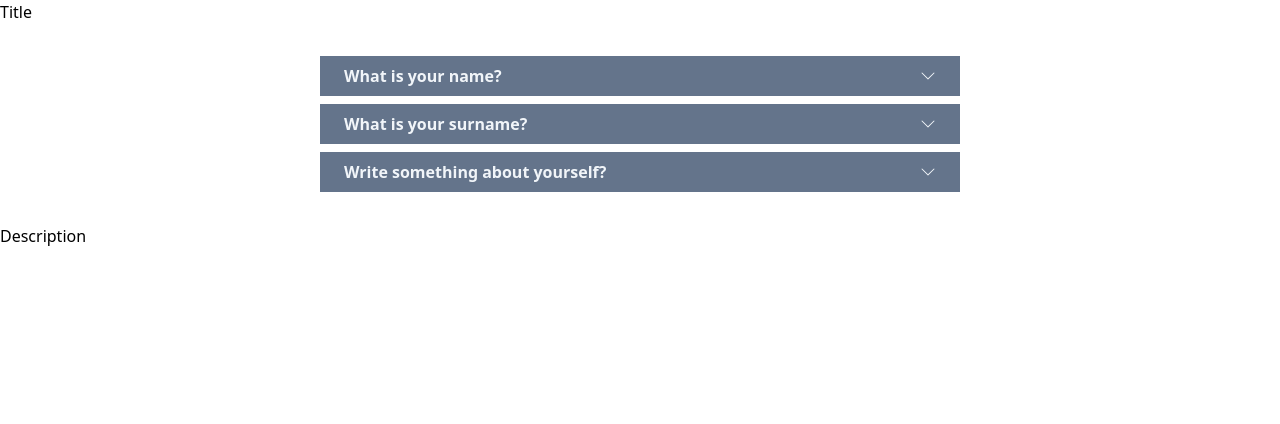
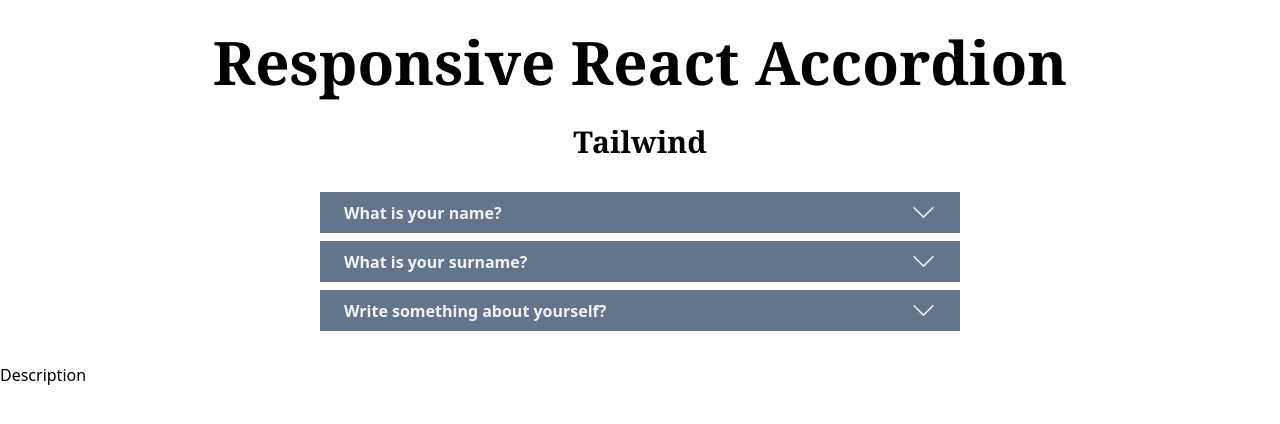
Before and after one commit to Kiril-Pavlov/responsive-react-accordion, a React (Create React App) app: page / in a window 1280 px wide. Shown: the top 424 px of the page. Built offline with nearby package versions, Linux system fonts and the light colour scheme.

Commit message:
addeed tiotle and styles to it

```diff
--- a/src/components/AccordionItem.jsx
+++ b/src/components/AccordionItem.jsx
@@ -8,7 +8,7 @@
     <div>
         <div className='flex flex-row py-2 px-6 items-center justify-between bg-slate-500 font-bold text-slate-100'>
             <div>{question}</div>
-            <div onClick={()=>setIsActive(!isActive)}>{(isActive === false ? <BsChevronDown /> : <BsChevronUp />)}</div>
+            <div onClick={()=>setIsActive(!isActive)}>{(isActive === false ? <BsChevronDown size={25}/> : <BsChevronUp size={25}/>)}</div>
         </div>
         <div className={(isActive===false ? "h-0 opacity-0 transition-all duration-500" : 'flex h-auto opacity-100 py-2 px-6 border-2 transition-all duration-500')}>{answer}</div>
     </div>
--- a/src/components/Title.jsx
+++ b/src/components/Title.jsx
@@ -2,7 +2,10 @@
 
 const Title = () => {
   return (
-    <div>Title</div>
+    <>
+      <div className='text-2xl   md:text-4xl lg:text-6xl my-8 mx-auto w-full text-center font-bold font-serif'>Responsive React Accordion</div>
+      <div className='text-1xl   md:text-2xl lg:text-3xl my-8 mx-auto w-full text-center font-bold font-serif'>Tailwind</div>
+    </>
   )
 }
 
```
